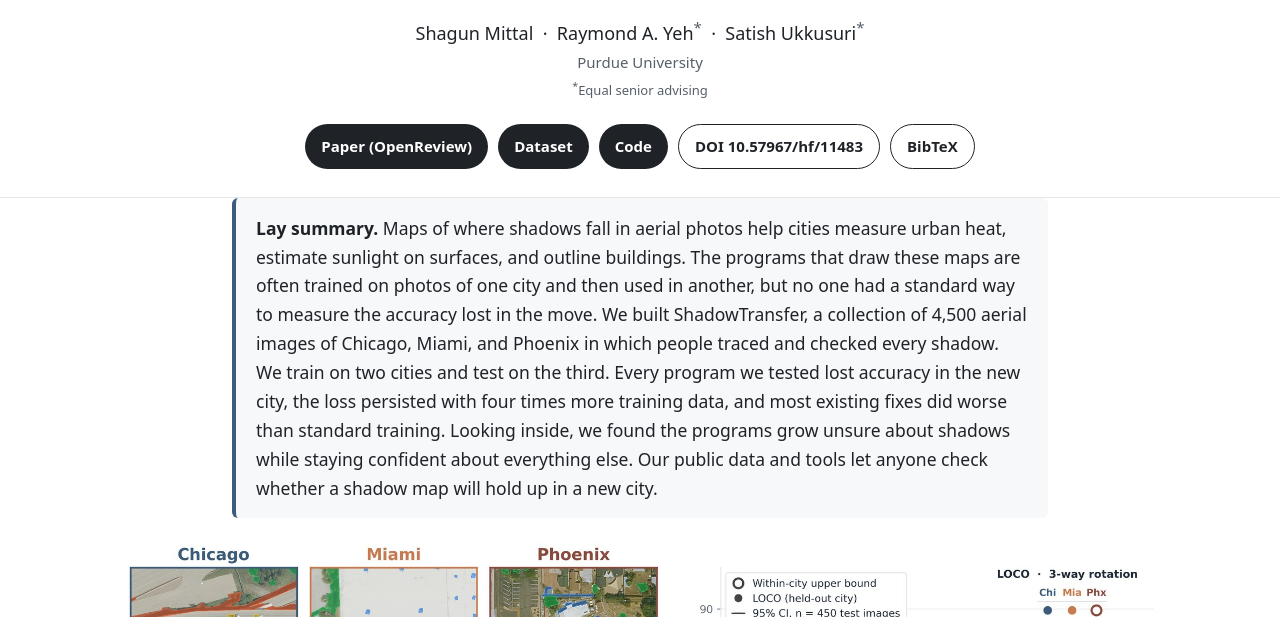
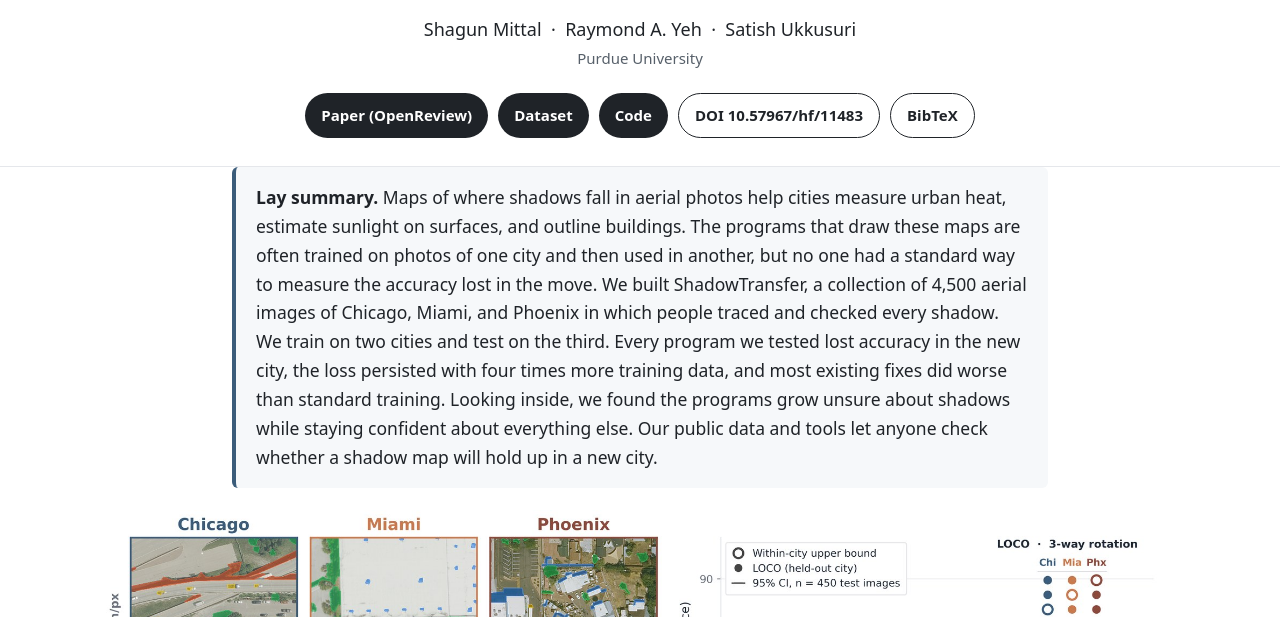
Before and after one commit to shagun8/shadowtransfer, a plain HTML site: page index.html in a window 1280 px wide. Shown: the part 183-800 px from the top of the page. Drawn offline with Linux system fonts and the light colour scheme.

Commit message:
Project page: author line without footnote

```diff
--- a/index.html
+++ b/index.html
@@ -16,9 +16,8 @@
   <div class="wrap">
     <div class="venue">NeurIPS 2026 &middot; Track on Evaluations and Datasets</div>
     <h1>ShadowTransfer<span class="sub">A Geographic Transfer Benchmark for Overhead Shadow Detection</span></h1>
-    <div class="authors">Shagun Mittal &nbsp;&middot;&nbsp; Raymond A. Yeh<sup>*</sup> &nbsp;&middot;&nbsp; Satish Ukkusuri<sup>*</sup></div>
+    <div class="authors">Shagun Mittal &nbsp;&middot;&nbsp; Raymond A. Yeh &nbsp;&middot;&nbsp; Satish Ukkusuri</div>
     <div class="affil">Purdue University</div>
-    <div class="note"><sup>*</sup>Equal senior advising</div>
     <div class="buttons">
       <a class="btn" id="paper-link" href="https://openreview.net/forum?id=nsoesUF2ic">Paper (OpenReview)</a>
       <a class="btn" href="https://huggingface.co/datasets/shagunmittal/ShadowTransfer">Dataset</a>
```
